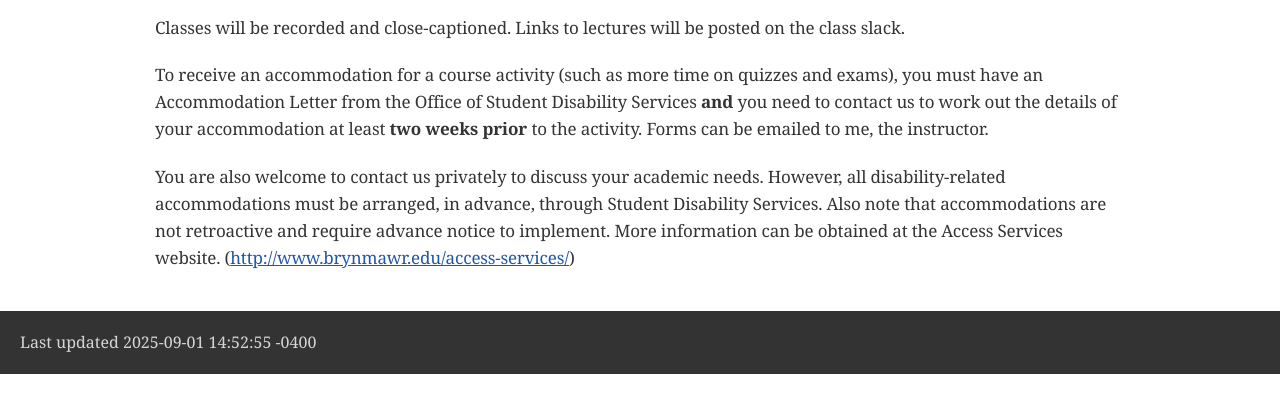
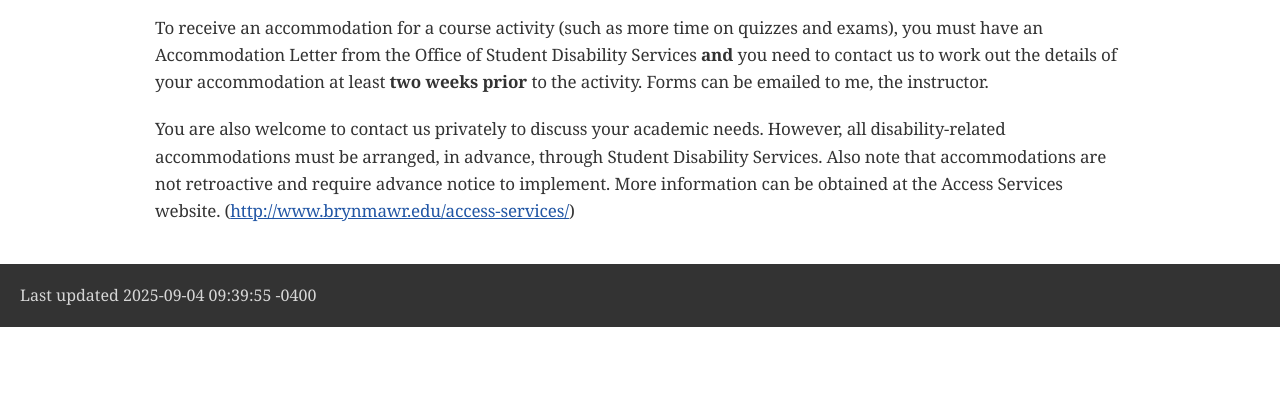
Before and after one commit to BrynMawr-CS240-F25/website, a plain HTML site: page accomodations.html in a window 1280 px wide. Shown: the part 86-498 px from the top of the page. Drawn offline with nearby package versions, Linux system fonts and the light colour scheme; a web font is replaced by a local one.

Commit message:
update accomodations

```diff
--- a/accomodations.html
+++ b/accomodations.html
@@ -444,10 +444,6 @@ body.book #toc,body.book #preamble,body.book h1.sect0,body.book .sect1>h2{page-b
 <h2 id="_academic_accommodations">Academic Accommodations</h2>
 <div class="sectionbody">
 <div class="paragraph">
-<p>Classes will be recorded and close-captioned. Links to lectures will be
-posted on the class slack.</p>
-</div>
-<div class="paragraph">
 <p>To receive an accommodation for a course activity (such as more time on quizzes
 and exams), you must have an Accommodation Letter from the Office of Student
 Disability Services <strong>and</strong> you need to contact us to work out the details of
@@ -467,7 +463,7 @@ obtained at the Access Services website.
 </div>
 <div id="footer">
 <div id="footer-text">
-Last updated 2025-09-01 14:52:55 -0400
+Last updated 2025-09-04 09:39:55 -0400
 </div>
 </div>
 </body>
```
Also changed, not shown: index.html (+0 -4 lines), 1 other file.
